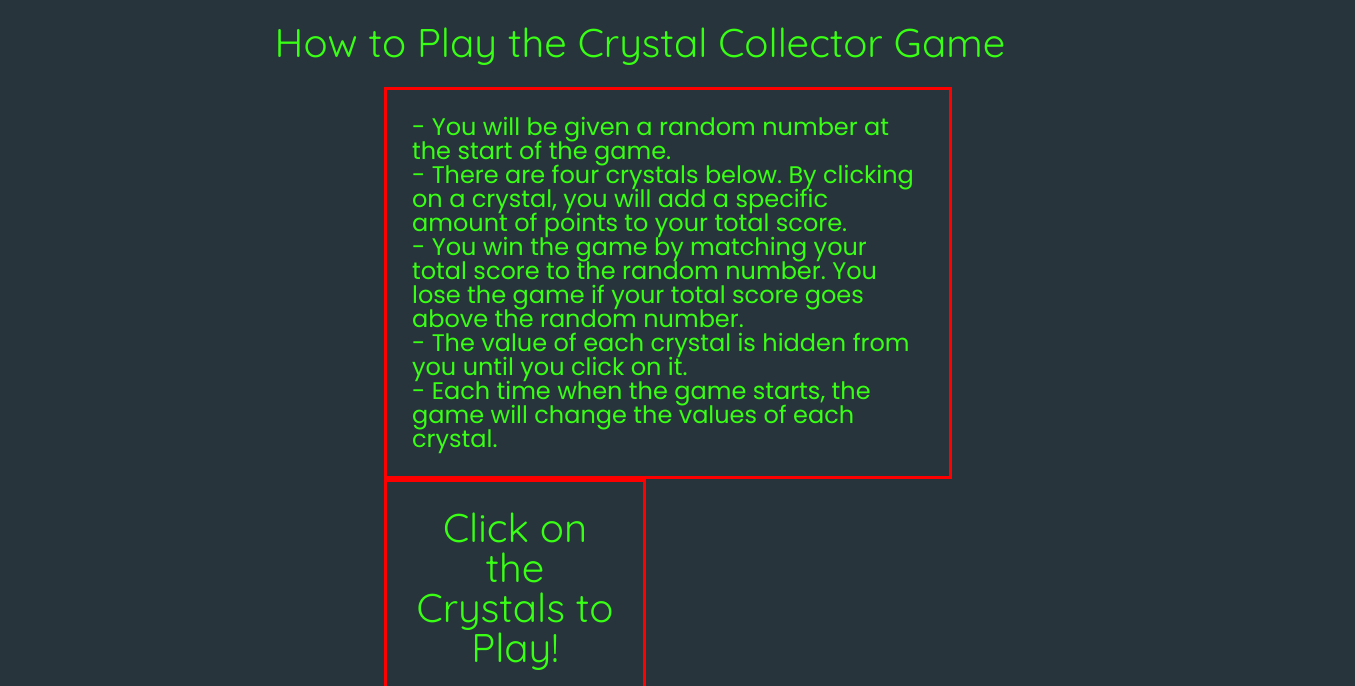
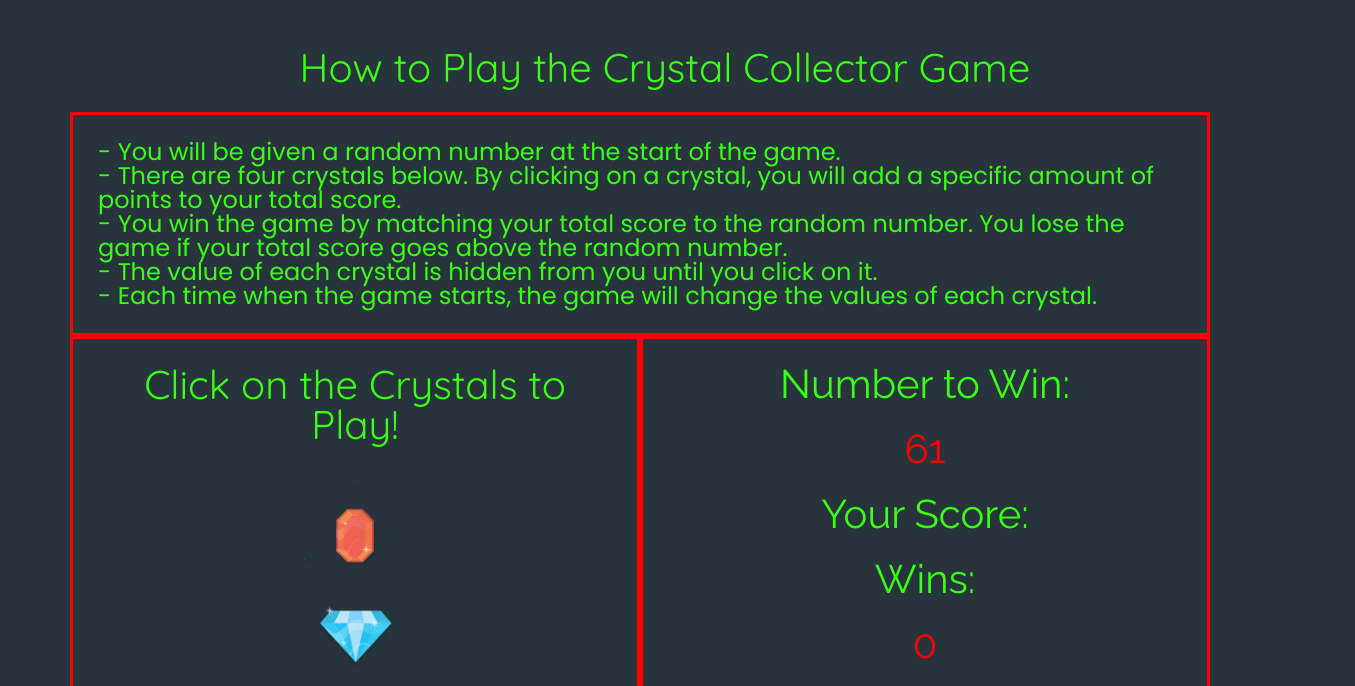
Before and after one commit to BobbyXBanks/unit-4-game, a plain HTML site: page CrystalGame.html in a window 1280 px wide. Shown: the part 174-860 px from the top of the page, 1355 px wide, since content can reach past the window. Drawn offline with nearby package versions, Linux system fonts and the light colour scheme.

Commit message:
fix position on score area

```diff
--- a/CrystalGame.html
+++ b/CrystalGame.html
@@ -7,12 +7,14 @@
     <title>Crystal Collector Game</title>
     <script src="https://code.jquery.com/jquery-3.2.1.min.js"></script>
 	<script type="text/javascript" src="assets/javascript/game.js"></script>
+	<link rel="stylesheet" href="https://maxcdn.bootstrapcdn.com/bootstrap/4.0.0/css/bootstrap.min.css" integrity="sha384-Gn5384xqQ1aoWXA+058RXPxPg6fy4IWvTNh0E263XmFcJlSAwiGgFAW/dAiS6JXm" crossorigin="anonymous">
     <link rel="stylesheet" type="text/css" href="assets/css/reset.css">
     <link rel="stylesheet" type="text/css" href="assets/css/style.css">
     <link href="https://fonts.googleapis.com/css?family=Amatic+SC|Indie+Flower|Playfair+Display|Poppins|Quicksand|Raleway|Work+Sans" rel="stylesheet">
 
 </head>
 <body>
+	<div class="container">
 	<div class="row">
 		<div class="col-md-12 title">
 			Crystal Collector Game
@@ -37,7 +39,7 @@
 		</div>
 	</div>
 	<div class="row">
-		<div class="col-md-12 crystals">
+		<div class="col-lg-6 crystals">
 			<p class="subtitle">Click on the Crystals to Play!</p>
 			<br/>
 			<img src="assets/images/redCrystal.jpg" id="red" width="100" height="100" alt="Red Crystal"/>
@@ -48,12 +50,13 @@
 			<br/>
 			<img src="assets/images/greenCrystal.jpg" id="green" width="100" height="100" alt="Green Crystal"/>
 		</div>
-		<div class="col-md-12 scoreRecord">
+		<div class="col-lg-6 scoreRecord">
 			<p class="subtitle2">Number to Win:</p> <span id="randomNumber" class="score"></span>
 			<p class="subtitle2">Your Score:</p> <span id="totalScore" class="score"></span>
 			<p class="subtitle2">Wins:</p> <span id="numberOfWins" class="score"></span>
 			<p class="subtitle2">Losses:</p> <span id="numberOfLosses" class="score"></span>
 		</div>
 	</div>
+</div>
 </body>
 </html>
--- a/assets/css/style.css
+++ b/assets/css/style.css
@@ -29,7 +29,7 @@
 .instructions{
 	width: 40%;
 	padding: 25px 25px 25px 25px;
-	margin-left: 30%;
+	/* margin-left: 30%; */
 	border: solid 3px red;
 	font-family: "Poppins", arial, sans-serif;
 	color: #39ff14;
@@ -39,7 +39,7 @@
 }
 
 .scoreRecord{
-	margin-right: -20%;
+	/* margin-right: -20%; */
 	width: 20%;
 	height: 700px;
 	border: solid 3px red;
@@ -51,7 +51,7 @@
 }
 
 .crystals{
-	margin-left: 30%;
+	/* margin-left: 30%; */
 	width: 20%;
 	height: 700px;
 	border: solid 3px red;
```
